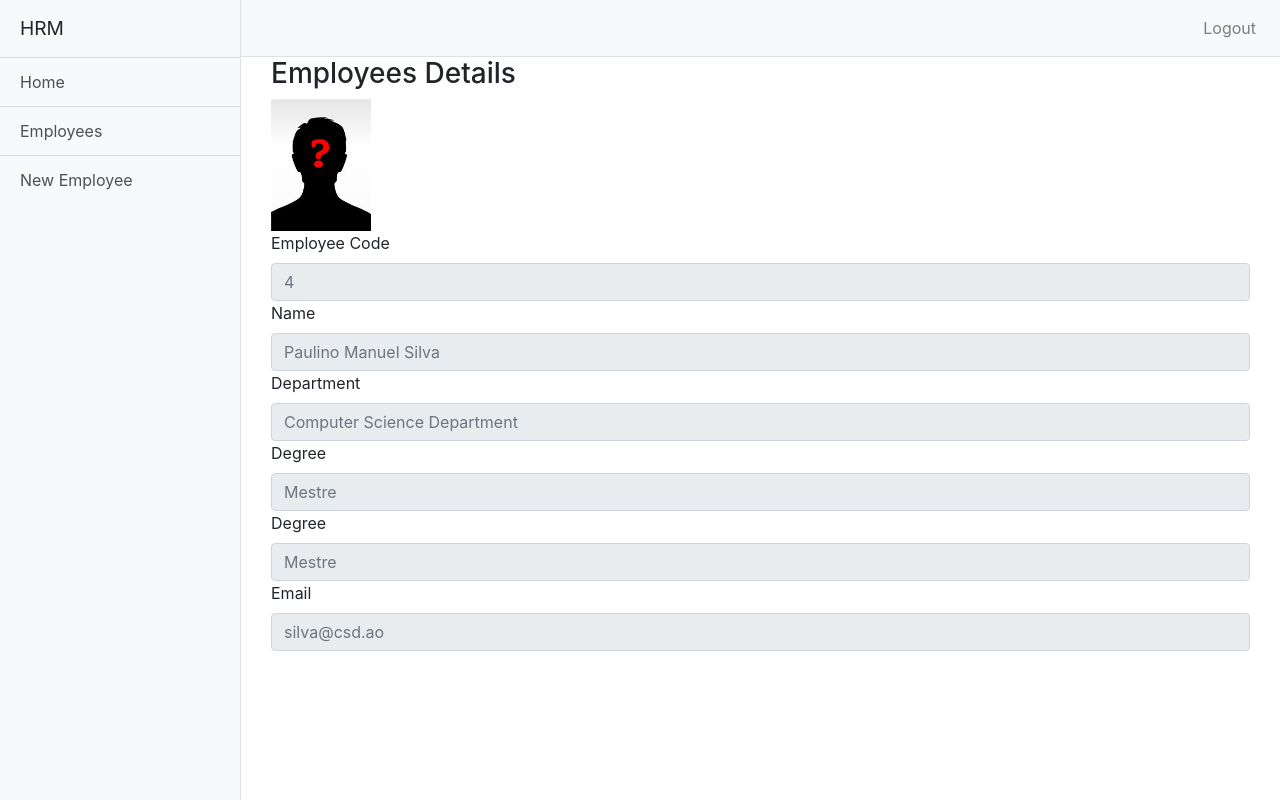
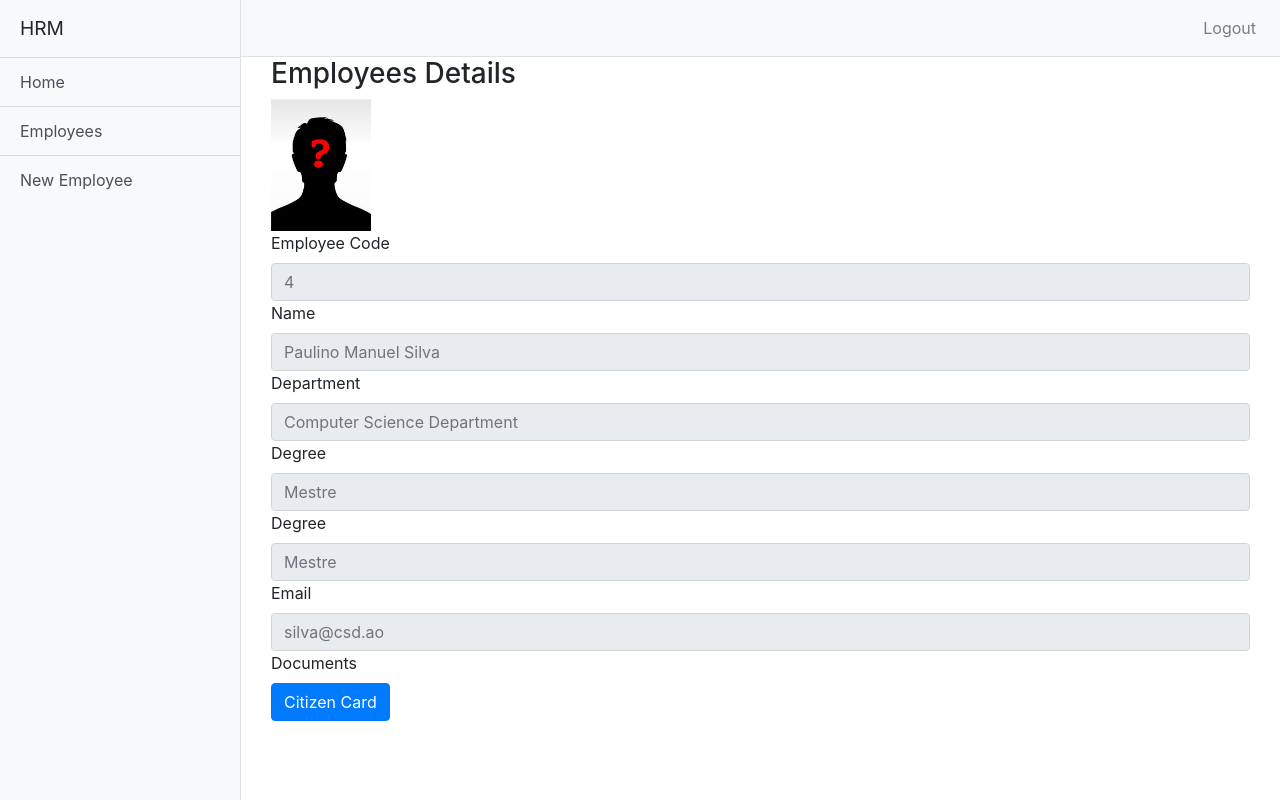
Before and after one commit to Jhbioco/hrDjangoProject, a Django app: page /employee_detail/5 in a window 1280 px wide. Run offline with Django 3.2, Linux system fonts and the light colour scheme; data comes from the database, SQL or seed files in the repository; both versions use the stored data as it was after the commit; some libraries are stand-ins or nearby versions.

Commit message:
new_myproject

```diff
--- a/myproject/employees/form.py
+++ b/myproject/employees/form.py
@@ -6,5 +6,5 @@ class EmployeeForm(ModelForm):
     class Meta:
         model = Employee
         fields = ['cod', 'name', 'last_name', 'civil_status',
-                  'photo', 'degree', 'category', 'department', 'bio', 'birth',
+                  'photo', 'degree', 'category', 'department', 'bio', 'birth', 'email',
                   'address', 'city']
--- a/myproject/employees/templates/detail.html
+++ b/myproject/employees/templates/detail.html
@@ -17,7 +17,12 @@
         <input class="form-control" type="text" placeholder="{{employee.degree}}" readonly>
          <label>Email</label>
         <input class="form-control" type="text" placeholder="{{employee.email}}" readonly>
+        <label>Documents</label>
     </form>
+    {% for document in documents %}
+        <a href="/media/{{document.doc_file}}"
+           class="btn btn-primary btn-xs pull-right" download>{{document.doc_name}}</a>
+    {% endfor %}
 
 </div>
 {% endblock content %}
--- a/myproject/employees/templates/employee.html
+++ b/myproject/employees/templates/employee.html
@@ -16,7 +16,7 @@
 </div>
 <style>
     #id_name, #id_cod, #id_last_name, #id_civil_status, #id_photo, #id_degree, #id_category, #id_department,
-    #id_birth, #id_bio, #id_address, #id_city{
+    #id_birth, #id_bio, #id_address, #id_city, #id_email{
         width: 400px;
     }
 </style>
--- a/myproject/employees/views.py
+++ b/myproject/employees/views.py
@@ -45,4 +45,5 @@ def employeeDelete(request, pk):
 
 def employeeDetail(request, pk):
     employee = get_object_or_404(Employee, pk=pk)
-    return render(request, 'detail.html', {'employee':employee})
+    documents = Document.objects.filter(employee_id=employee.id)
+    return render(request, 'detail.html', {'employee':employee, 'documents':documents})
```
Also changed, not shown: myproject/db.sqlite3, myproject/media/files/citizen_architecture.png (added), myproject/media/photos/john_doe_7q3V8eI.jpeg (added), myproject/media/photos/john_doe_Dvj1T9f.jpeg (added), 5 other files.
